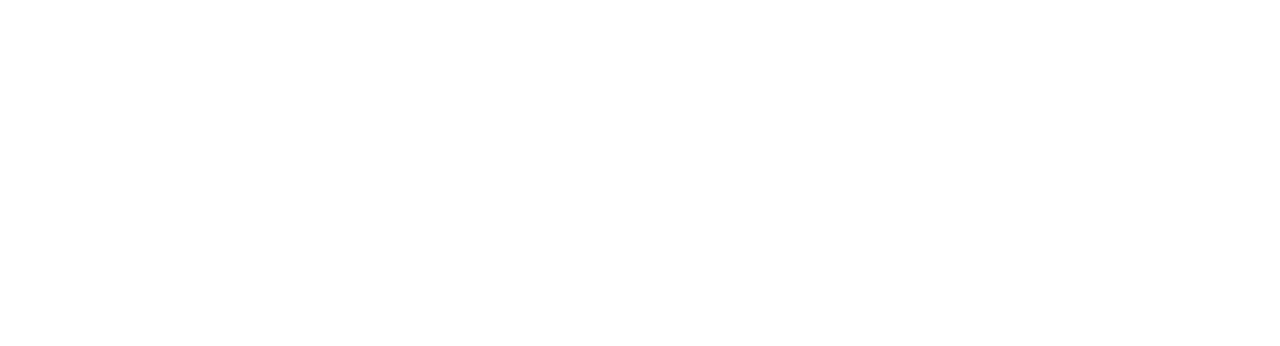
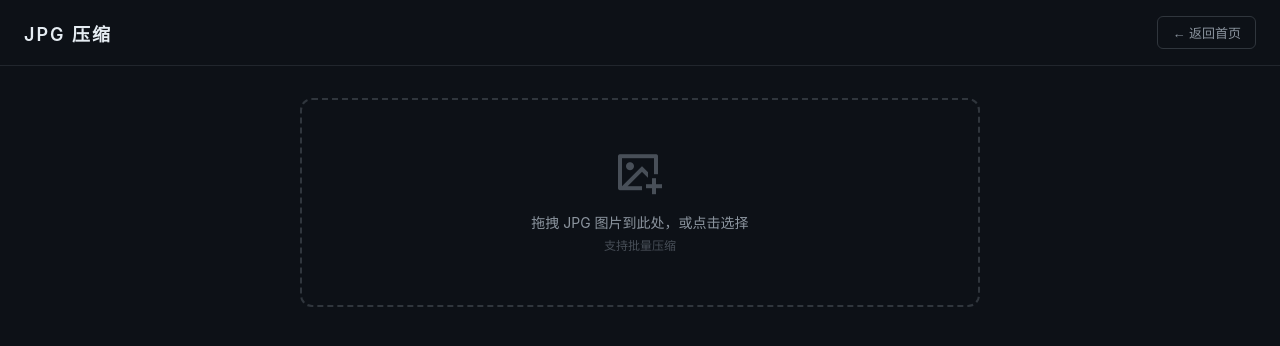
Before and after one commit to ant-cave/source.ant-cave.github.io, a Vue app: page /tools/jpg-compress in a window 1280 px wide. Before the commit this address had no page. Shown: the top 346 px of the page. Built offline with nearby package versions, Linux system fonts and the light colour scheme.

Commit message:
feat: add JPG compression tool page

```diff
--- a/src/router/index.js
+++ b/src/router/index.js
@@ -35,6 +35,11 @@
       name: 'FurseeAuto',
       component: () => import('../views/fursee/Auto.vue'),
     },
+    {
+      path: '/tools/jpg-compress',
+      name: 'JpgCompress',
+      component: () => import('../views/JpgCompress.vue'),
+    },
   ],
 })
 
--- a/src/sections/ToolsSection.vue
+++ b/src/sections/ToolsSection.vue
@@ -12,7 +12,7 @@
 
 const tools = [
   { id: "fursee", title: "Fursee", desc: "毛装角色一键分类", icon: "ri-search-eye-line", link: "/fursee" },
-  { id: "placeholder-2", title: "工具 2", desc: "开发中……", icon: "ri-tools-line" },
+  { id: "jpg-compress", title: "JPG 压缩", desc: "在线压缩 JPG 图片", icon: "ri-file-zip-line", link: "/tools/jpg-compress" },
   { id: "placeholder-3", title: "工具 3", desc: "开发中……", icon: "ri-tools-line" },
 ];
 
--- /dev/null
+++ b/src/views/JpgCompress.vue
@@ -0,0 +1,473 @@
+<template>
+  <div class="compress-root">
+    <div class="compress-header">
+      <h1>JPG 压缩</h1>
+      <button class="back-btn" @click="goHome">← 返回首页</button>
+    </div>
+
+    <div class="compress-body">
+      <div
+        class="upload-zone"
+        :class="{ dragover: isDragover, 'has-file': files.length > 0 }"
+        @dragover.prevent="isDragover = true"
+        @dragleave="isDragover = false"
+        @drop.prevent="onDrop"
+        @click="fileInput.click()"
+      >
+        <input
+          ref="fileInput"
+          type="file"
+          accept="image/jpeg,image/jpg"
+          multiple
+          style="display: none"
+          @change="onFileChange"
+        />
+        <template v-if="files.length === 0">
+          <i class="ri-image-add-line upload-icon"></i>
+          <p>拖拽 JPG 图片到此处，或点击选择</p>
+          <p class="upload-hint">支持批量压缩</p>
+        </template>
+        <template v-else>
+          <p class="file-count">已选择 {{ files.length }} 个文件</p>
+        </template>
+      </div>
+
+      <div class="quality-control" v-if="files.length > 0">
+        <label>压缩质量</label>
+        <div class="quality-row">
+          <input
+            type="range"
+            v-model.number="quality"
+            min="1"
+            max="100"
+            class="quality-slider"
+          />
+          <span class="quality-value">{{ quality }}%</span>
+        </div>
+      </div>
+
+      <button
+        v-if="files.length > 0"
+        class="compress-btn"
+        :disabled="compressing"
+        @click="compress"
+      >
+        {{ compressing ? '压缩中...' : '开始压缩' }}
+      </button>
+
+      <div v-if="results.length > 0" class="results">
+        <div class="results-header">
+          <h3>压缩结果</h3>
+          <button class="download-all-btn" @click="downloadAll" v-if="results.length > 1">
+            <i class="ri-download-2-line"></i> 全部下载
+          </button>
+        </div>
+        <div class="result-list">
+          <div v-for="(r, i) in results" :key="i" class="result-item">
+            <div class="result-preview">
+              <img :src="r.url" :alt="r.name" />
+            </div>
+            <div class="result-info">
+              <div class="result-name" :title="r.name">{{ r.name }}</div>
+              <div class="result-sizes">
+                <span class="size-before">{{ formatSize(r.originalSize) }}</span>
+                <i class="ri-arrow-right-line"></i>
+                <span class="size-after">{{ formatSize(r.compressedSize) }}</span>
+              </div>
+              <div class="result-ratio" :class="r.ratio > 0 ? 'saved' : 'larger'">
+                {{ r.ratio > 0 ? '节省 ' + r.ratio + '%' : '增大 ' + Math.abs(r.ratio) + '%' }}
+              </div>
+            </div>
+            <button class="download-btn" @click="downloadSingle(r)">
+              <i class="ri-download-line"></i>
+            </button>
+          </div>
+        </div>
+      </div>
+    </div>
+  </div>
+</template>
+
+<script setup>
+import { ref } from 'vue'
+import { useRouter } from 'vue-router'
+
+const router = useRouter()
+const fileInput = ref(null)
+const isDragover = ref(false)
+const files = ref([])
+const quality = ref(75)
+const compressing = ref(false)
+const results = ref([])
+
+function goHome() {
+  router.push('/')
+}
+
+function onDrop(e) {
+  isDragover.value = false
+  const dropped = [...e.dataTransfer.files].filter(f => f.type === 'image/jpeg')
+  if (dropped.length) files.value = [...files.value, ...dropped]
+}
+
+function onFileChange(e) {
+  const selected = [...e.target.files]
+  if (selected.length) files.value = [...files.value, ...selected]
+  e.target.value = ''
+}
+
+async function compress() {
+  if (!files.value.length) return
+  compressing.value = true
+  results.value = []
+
+  for (const file of files.value) {
+    try {
+      const compressed = await compressImage(file, quality.value / 100)
+      const ratio = ((1 - compressed.size / file.size) * 100).toFixed(1)
+      results.value.push({
+        name: file.name,
+        url: URL.createObjectURL(compressed),
+        blob: compressed,
+        originalSize: file.size,
+        compressedSize: compressed.size,
+        ratio: Number(ratio),
+      })
+    } catch {
+      // skip failed files
+    }
+  }
+
+  compressing.value = false
+}
+
+function compressImage(file, q) {
+  return new Promise((resolve, reject) => {
+    const img = new Image()
+    img.onload = () => {
+      const canvas = document.createElement('canvas')
+      canvas.width = img.naturalWidth
+      canvas.height = img.naturalHeight
+      const ctx = canvas.getContext('2d')
+      ctx.drawImage(img, 0, 0)
+      canvas.toBlob(
+        (blob) => (blob ? resolve(blob) : reject(new Error('压缩失败'))),
+        'image/jpeg',
+        q
+      )
+      URL.revokeObjectURL(img.src)
+    }
+    img.onerror = () => reject(new Error('图片加载失败'))
+    img.src = URL.createObjectURL(file)
+  })
+}
+
+function formatSize(bytes) {
+  if (bytes < 1024) return bytes + ' B'
+  if (bytes < 1048576) return (bytes / 1024).toFixed(1) + ' KB'
+  return (bytes / 1048576).toFixed(2) + ' MB'
+}
+
+function downloadSingle(r) {
+  const a = document.createElement('a')
+  a.href = r.url
+  a.download = r.name.replace(/\.jpe?g$/i, '') + '_compressed.jpg'
+  a.click()
+}
+
+function downloadAll() {
+  results.value.forEach((r, i) => {
+    setTimeout(() => downloadSingle(r), i * 200)
+  })
+}
+</script>
+
+<style scoped>
+.compress-root {
+  min-height: 100vh;
+  background: #0d1117;
+  color: #e6edf3;
+  font-family: -apple-system, BlinkMacSystemFont, 'Segoe UI', Roboto, sans-serif;
+}
+
+.compress-header {
+  display: flex;
+  align-items: center;
+  justify-content: space-between;
+  padding: 16px 24px;
+  border-bottom: 1px solid #21262d;
+}
+
+.compress-header h1 {
+  font-size: 18px;
+  font-weight: 600;
+  margin: 0;
+}
+
+.back-btn {
+  background: none;
+  border: 1px solid #30363d;
+  color: #8b949e;
+  padding: 6px 14px;
+  border-radius: 6px;
+  cursor: pointer;
+  font-size: 13px;
+  transition: all 0.2s;
+}
+
+.back-btn:hover {
+  color: #e6edf3;
+  border-color: #8b949e;
+}
+
+.compress-body {
+  max-width: 680px;
+  margin: 0 auto;
+  padding: 32px 24px;
+}
+
+.upload-zone {
+  border: 2px dashed #30363d;
+  border-radius: 12px;
+  padding: 48px 24px;
+  text-align: center;
+  cursor: pointer;
+  transition: all 0.2s;
+}
+
+.upload-zone:hover,
+.upload-zone.dragover {
+  border-color: #58a6ff;
+  background: rgba(56, 139, 253, 0.04);
+}
+
+.upload-zone.has-file {
+  border-color: #238636;
+  background: rgba(35, 134, 54, 0.06);
+  padding: 24px;
+}
+
+.upload-icon {
+  font-size: 48px;
+  color: #484f58;
+  display: block;
+  margin-bottom: 12px;
+}
+
+.upload-zone p {
+  margin: 4px 0;
+  color: #8b949e;
+  font-size: 14px;
+}
+
+.upload-hint {
+  font-size: 12px !important;
+  color: #484f58 !important;
+}
+
+.file-count {
+  color: #3fb950 !important;
+  font-weight: 500;
+}
+
+.quality-control {
+  margin-top: 24px;
+}
+
+.quality-control label {
+  display: block;
+  font-size: 13px;
+  color: #8b949e;
+  margin-bottom: 8px;
+}
+
+.quality-row {
+  display: flex;
+  align-items: center;
+  gap: 16px;
+}
+
+.quality-slider {
+  flex: 1;
+  -webkit-appearance: none;
+  appearance: none;
+  height: 6px;
+  background: #21262d;
+  border-radius: 3px;
+  outline: none;
+}
+
+.quality-slider::-webkit-slider-thumb {
+  -webkit-appearance: none;
+  appearance: none;
+  width: 18px;
+  height: 18px;
+  background: #58a6ff;
+  border-radius: 50%;
+  cursor: pointer;
+}
+
+.quality-value {
+  min-width: 42px;
+  text-align: right;
+  font-size: 14px;
+  font-weight: 600;
+  color: #58a6ff;
+}
+
+.compress-btn {
+  display: block;
+  width: 100%;
+  margin-top: 20px;
+  padding: 12px;
+  background: #238636;
+  color: #fff;
+  border: none;
+  border-radius: 8px;
+  font-size: 15px;
+  font-weight: 500;
+  cursor: pointer;
+  transition: background 0.2s;
+}
+
+.compress-btn:hover:not(:disabled) {
+  background: #2ea043;
+}
+
+.compress-btn:disabled {
+  opacity: 0.5;
+  cursor: not-allowed;
+}
+
+.results {
+  margin-top: 32px;
+}
+
+.results-header {
+  display: flex;
+  align-items: center;
+  justify-content: space-between;
+  margin-bottom: 16px;
+}
+
+.results-header h3 {
+  margin: 0;
+  font-size: 15px;
+  font-weight: 600;
+}
+
+.download-all-btn {
+  background: none;
+  border: 1px solid #30363d;
+  color: #58a6ff;
+  padding: 5px 12px;
+  border-radius: 6px;
+  cursor: pointer;
+  font-size: 12px;
+  display: flex;
+  align-items: center;
+  gap: 4px;
+  transition: all 0.2s;
+}
+
+.download-all-btn:hover {
+  background: rgba(56, 139, 253, 0.1);
+}
+
+.result-list {
+  display: flex;
+  flex-direction: column;
+  gap: 12px;
+}
+
+.result-item {
+  display: flex;
+  align-items: center;
+  gap: 14px;
+  background: #161b22;
+  border: 1px solid #21262d;
+  border-radius: 8px;
+  padding: 12px;
+}
+
+.result-preview {
+  width: 56px;
+  height: 56px;
+  border-radius: 6px;
+  overflow: hidden;
+  flex-shrink: 0;
+  background: #0d1117;
+}
+
+.result-preview img {
+  width: 100%;
+  height: 100%;
+  object-fit: cover;
+}
+
+.result-info {
+  flex: 1;
+  min-width: 0;
+}
+
+.result-name {
+  font-size: 13px;
+  font-weight: 500;
+  white-space: nowrap;
+  overflow: hidden;
+  text-overflow: ellipsis;
+  margin-bottom: 4px;
+}
+
+.result-sizes {
+  font-size: 12px;
+  color: #8b949e;
+  display: flex;
+  align-items: center;
+  gap: 6px;
+}
+
+.result-sizes i {
+  font-size: 11px;
+  color: #484f58;
+}
+
+.size-after {
+  color: #3fb950;
+  font-weight: 500;
+}
+
+.result-ratio {
+  font-size: 12px;
+  font-weight: 600;
+  margin-top: 2px;
+}
+
+.result-ratio.saved {
+  color: #3fb950;
+}
+
+.result-ratio.larger {
+  color: #f85149;
+}
+
+.download-btn {
+  background: none;
+  border: 1px solid #30363d;
+  color: #8b949e;
+  width: 34px;
+  height: 34px;
+  border-radius: 6px;
+  cursor: pointer;
+  display: flex;
+  align-items: center;
+  justify-content: center;
+  flex-shrink: 0;
+  transition: all 0.2s;
+}
+
+.download-btn:hover {
+  color: #58a6ff;
+  border-color: #58a6ff;
+}
+</style>
```
